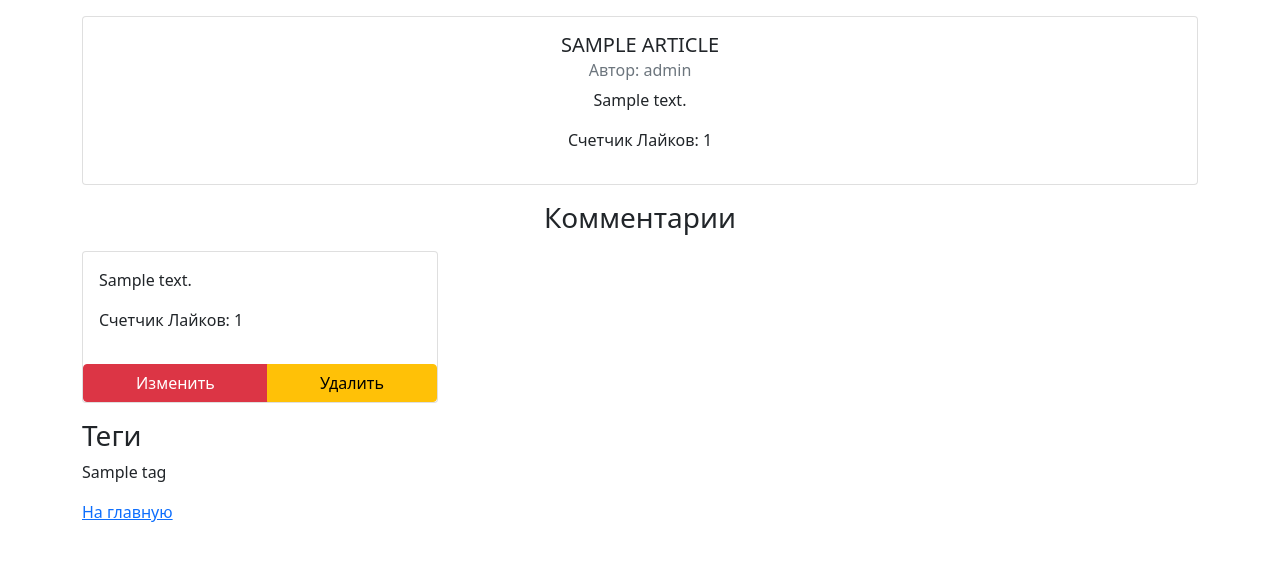
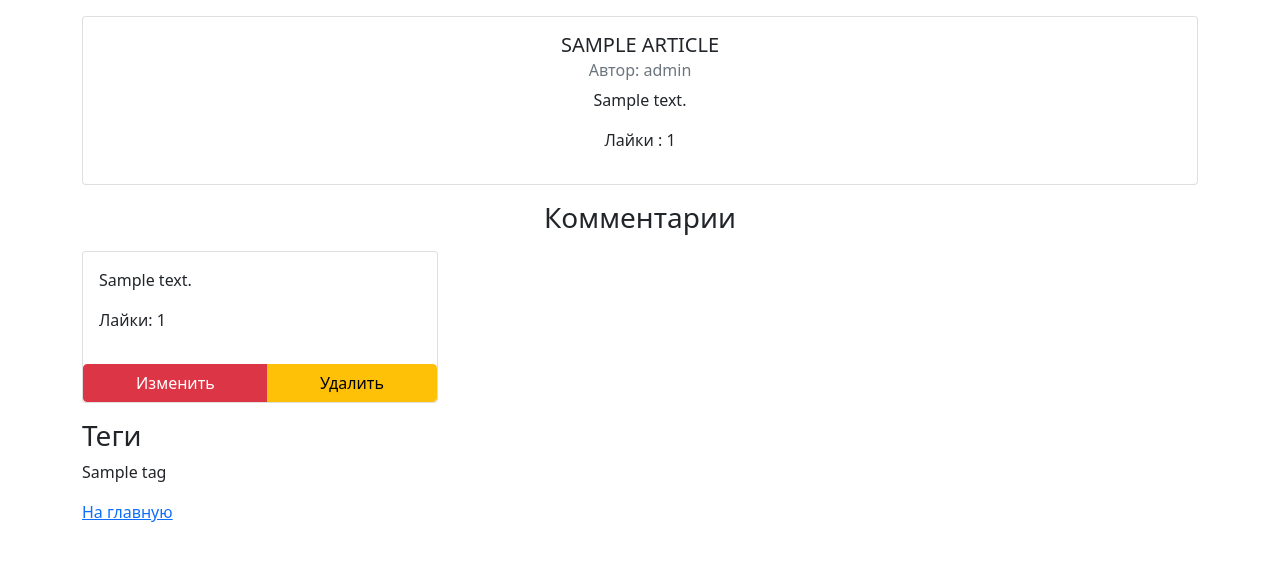
Before and after one commit to shakir76/Python_homework70, a Django app: page /article/1/ in a window 1280 px wide. Shown: the part 72-633 px from the top of the page. Run offline with Django 4.2, Linux system fonts and the light colour scheme; data comes from the database, SQL or seed files in the repository; tables that the repository leaves empty hold one stand-in row (values such as "Sample post"); parts of the project's set-up code (start-up, migrations or seed data) failed here and were passed over.

Commit message:
Исправил ошибки

```diff
--- a/source/webapp/static/js/index.js
+++ b/source/webapp/static/js/index.js
@@ -17,7 +17,7 @@ async function buttonOnClick(event) {
     let like = document.getElementsByClassName('like-count')
     for (a of like) {
         if (a.dataset.new === url) {
-            a.innerText = `Счетчик Лайков: ${response.test}`
+            a.innerText = `Лайки: ${response.test}`
         }
     }
     if (response.user === true) {
--- a/source/webapp/templates/articles/article_view.html
+++ b/source/webapp/templates/articles/article_view.html
@@ -27,8 +27,8 @@
             <h5 class="card-title">{{ article.upper }}</h5>
             <h6 class="card-subtitle mb-2 text-muted">Автор: {{ article.author }}</h6>
             <p class="card-text">{{ article.content }}</p>
-            <p class="like-count" data-new="{% url 'webapp:add_like' article.pk %}">Счетчик
-                Лайков: {{ article.user.all.count }}</p>
+            <p class="like-count" data-new="{% url 'webapp:add_like' article.pk %}">Лайки
+                : {{ article.user.all.count }}</p>
             {% if request.user.is_authenticated %}
                 <button class="btn  btn-success news" data-new="{% url 'webapp:add_like' article.pk %}">Лайк</button>
             {% endif %}
@@ -41,8 +41,8 @@
                 <div class="card mb-3">
                     <div class="card-body">
                         <p class="card-text">{{ comment.text }}</p>
-                        <p class="like-count" data-new="{% url 'webapp:add_like_comment' comment.pk %}">Счетчик
-                            Лайков: {{ comment.user.all.count }}</p>
+                        <p class="like-count" data-new="{% url 'webapp:add_like_comment' comment.pk %}">
+                            Лайки: {{ comment.user.all.count }}</p>
                     </div>
                     <div class="btn-group w-100" role="group" aria-label="Basic mixed styles example">
                         <a class="btn btn-danger" href="{% url "webapp:update_comment" comment.pk %}">Изменить</a>
--- a/source/webapp/templates/partial/articles_list_partial.html
+++ b/source/webapp/templates/partial/articles_list_partial.html
@@ -5,8 +5,8 @@
             <div class="card mb-3">
                 <div class="card-body">
                     <h5 class="card-title">{{ article.title }}</h5>
-                    <p class="like-count" data-new="{% url 'webapp:add_like' article.pk %}">Счетчик
-                        Лайков: {{ article.user.all.count }}</p>
+                    <p class="like-count" data-new="{% url 'webapp:add_like' article.pk %}">
+                        Лайки: {{ article.user.all.count }}</p>
                 </div>
                 <a href="{{ article.get_absolute_url }}" class="card-link btn btn-primary">Подробнее</a>
                 {% if request.user.is_authenticated %}
```
